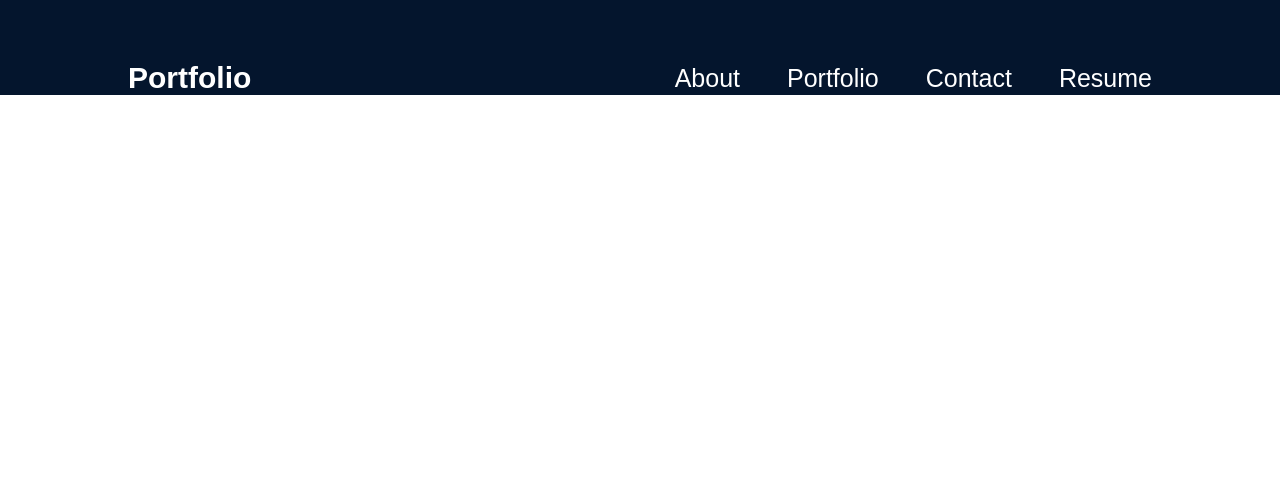
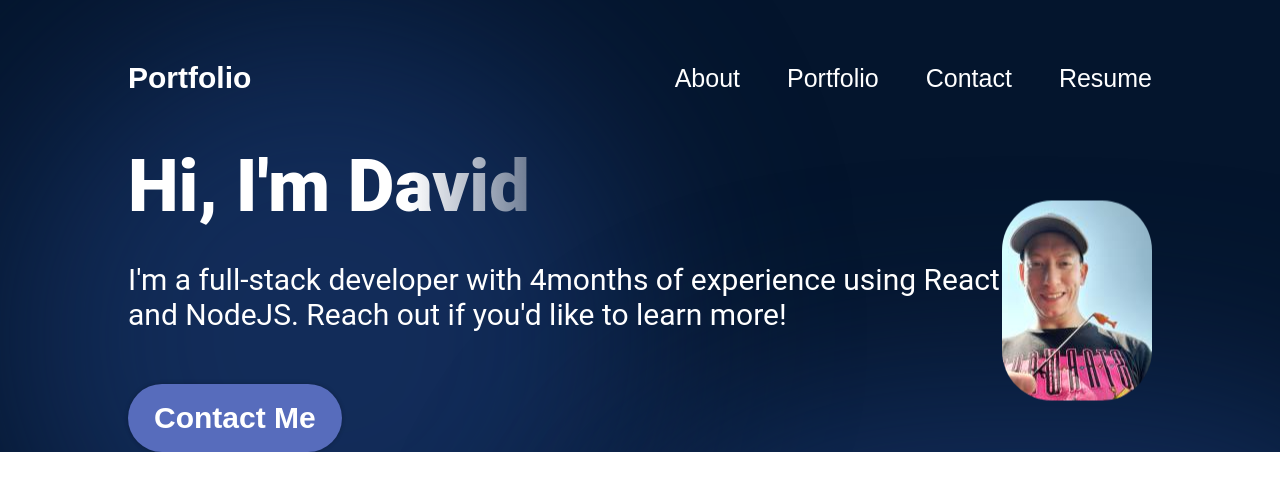
Before and after one commit to kvothe1387/Portfolio-React, a React (Vite) app in the folder React-Portfolio/: page / in a window 1280 px wide. Shown: the top 490 px of the page. Built offline with nearby package versions, Linux system fonts and the light colour scheme.

Commit message:
Completed Hero component

```diff
--- a/React-Portfolio/src/App.jsx
+++ b/React-Portfolio/src/App.jsx
@@ -1,5 +1,7 @@
 
-import styles from './App.module.css';
+import styles from "./App.module.css";
+import { Hero } from "./components/Hero/Hero";
+
 import { Navbar } from "./components/Navbar/Navbar";
 
 function App() {
@@ -7,6 +9,7 @@
   return (
     <div className={styles.App}>
       <Navbar />
+      <Hero />
 
     </div>
   );
--- a/React-Portfolio/src/App.module.css
+++ b/React-Portfolio/src/App.module.css
@@ -5,5 +5,5 @@
   background-color: var(--color-bg);
   width: 100%;
   height: 100%;
-
+  overflow: hidden;
 }
--- /dev/null
+++ b/React-Portfolio/src/components/Hero/Hero.jsx
@@ -0,0 +1,24 @@
+import React from "react";
+
+import styles from "./Hero.module.css";
+import { getImageUrl } from "../../utils";
+
+export const Hero = () => {
+  return (
+    <section className={styles.container}>
+      <div className={styles.content}>
+        <h1 className={styles.title}>Hi, I'm David</h1>
+        <p className={styles.description}>I'm a full-stack developer with 4months of experience using React and NodeJS. Reach out if you'd like to learn more!</p>
+
+        <a href="mailto:dmccullough488@gmail.com" className={styles.contactBtn}>Contact Me</a>
+      </div>
+      <img
+        src={getImageUrl("hero/heroImage.png")}
+        alt="Hero image of me"
+        className={styles.heroImg} />
+
+      <div className={styles.topBlur} />
+      <div className={styles.bottomBlur} />
+    </section>
+  );
+};
--- /dev/null
+++ b/React-Portfolio/src/components/Hero/Hero.module.css
@@ -0,0 +1,113 @@
+@import "../../vars.css";
+
+.container {
+  position: relative;
+  display: flex;
+  align-items: center;
+  justify-content: space-between;
+  margin-top: 49px;
+  z-index: 1;
+  margin-left: 10%;
+  margin-right: 10%;
+}
+
+.content {
+  display: flex;
+  flex-direction: column;
+  align-items: flex-start;
+  color: var(--color-text);
+  z-index: 1;
+}
+
+.title {
+  font-size: 72px;
+  font-weight: 900;
+  margin-bottom: 33px;
+  font-family: var(--font-roboto);
+  background: linear-gradient(90deg,
+      rgba(255, 255, 255, 1) 70%,
+      rgba(255, 255, 255, 0) 120%);
+  -webkit-text-fill-color: transparent;
+  -webkit-background-clip: text;
+}
+
+.description {
+  font-size: 30px;
+  font-family: var(--font-roboto);
+  margin-bottom: 52px;
+}
+
+.contactBtn {
+  text-decoration: none;
+  background-color: var(--color-primary);
+  color: var(--color-text);
+  border-radius: 100px;
+  font-size: 30px;
+  font-weight: 600;
+  padding: 17px 26px;
+  box-shadow: 0 0 4px 0 rgba(0, 0, 0, 0.25);
+}
+
+.heroImg {
+  width: 250px;
+  max-height: 250px;
+  border-radius: 50px;
+  z-index: 1;
+
+  animation-name: floating;
+  animation-duration: 3s;
+  animation-iteration-count: infinite;
+  animation-timing-function: ease-in-out;
+}
+
+@keyframes floating {
+  0% {
+    transform: translate(0, 0px);
+  }
+
+  50% {
+    transform: translate(0, 10px);
+  }
+
+  100% {
+    transform: translate(0, 0px);
+  }
+}
+
+.topBlur {
+  position: absolute;
+  width: 50vw;
+  height: 50vw;
+  min-width: 350px;
+  min-height: 350px;
+  top: -128px;
+  left: -10vw;
+  border-radius: 764px;
+  background: rgba(25, 55, 109, 0.7);
+  filter: blur(100px);
+  z-index: 0;
+}
+
+.bottomBlur {
+  position: absolute;
+  width: 70vw;
+  height: 50vw;
+  min-width: 350px;
+  min-width: 250px;
+  top: 246px;
+  right: -25vw;
+  border-radius: 764px;
+  background: rgba(25, 55, 109, 0.7);
+  filter: blur(100px);
+  z-index: 0;
+}
+
+@media screen and(max-width: 830px) {
+  .container {
+    flex-direction: column-reverse;
+  }
+
+  .content {
+    align-items: center;
+  }
+}
--- a/React-Portfolio/vite.config.js
+++ b/React-Portfolio/vite.config.js
@@ -11,6 +11,6 @@
   },
   server: {
     port: 3000,
-    open: true
+    open: true,
   }
 })
```
Also changed, not shown: React-Portfolio/assets/hero/heroImage.png (renamed from React-Portfolio/assets/profile.jpg).
